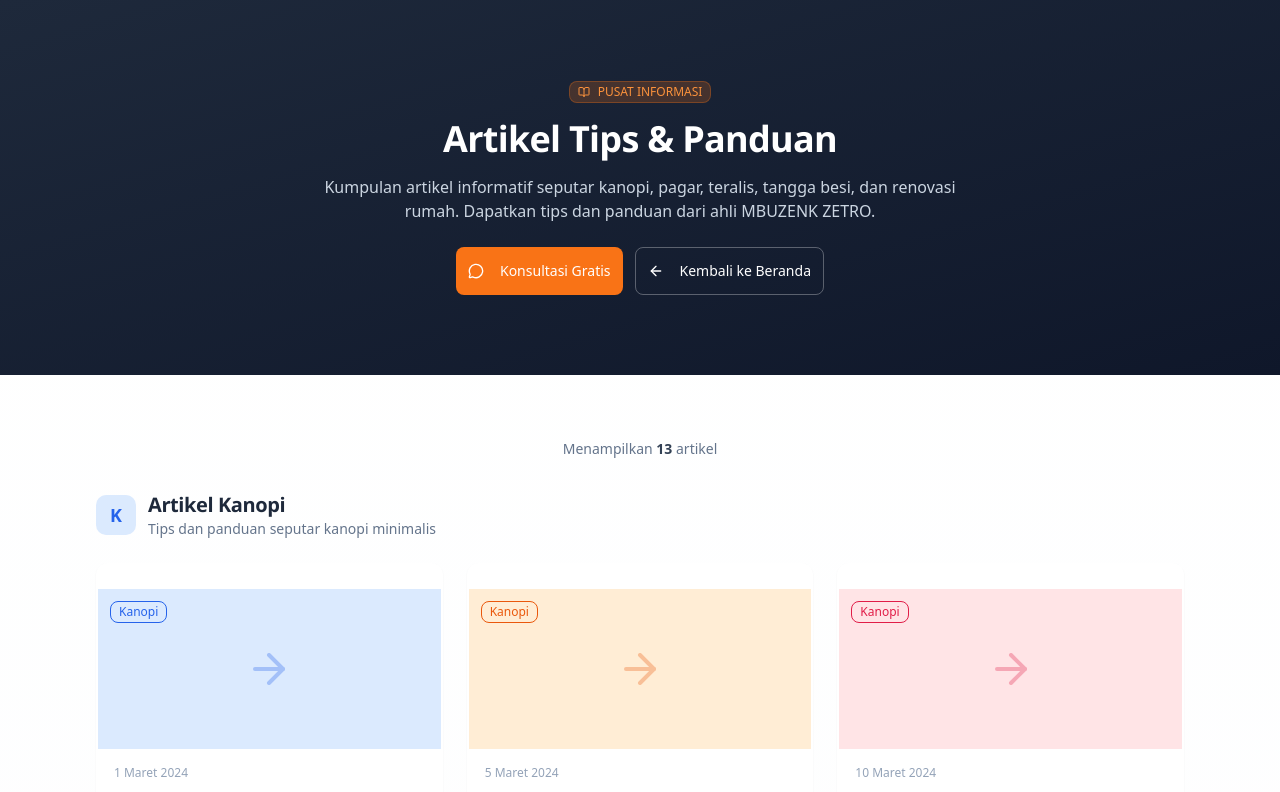
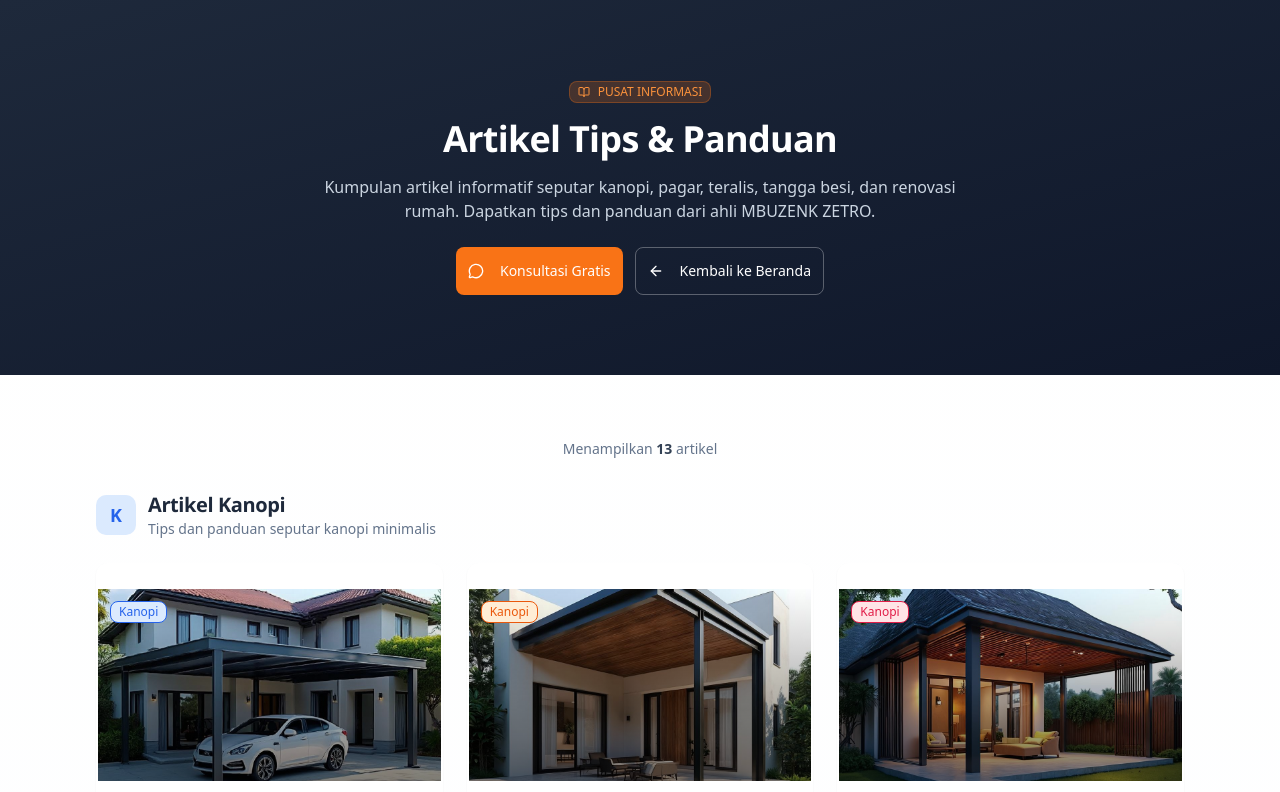
Before and after one commit to dwisetyabudi15581/mbuzenk, a Next.js app: page /artikel in a window 1280 px wide. Shown: the top 792 px of the page. Built offline with nearby package versions, Linux system fonts and the light colour scheme.

Commit message:
fix: Display article images on article listing page
- Update ArticleCard component to show actual article images
- Add Image component from Next.js with hover zoom effect
- Add gradient overlay for better text readability

```diff
--- a/src/components/ui/related-articles.tsx
+++ b/src/components/ui/related-articles.tsx
@@ -1,6 +1,7 @@
 'use client'
 
 import Link from 'next/link'
+import Image from 'next/image'
 import { Card, CardContent } from '@/components/ui/card'
 import { Badge } from '@/components/ui/badge'
 import { getRelatedArticles, ARTICLE_CATEGORIES, type ArticleType } from '@/lib/articles'
@@ -77,11 +78,18 @@ export function ArticleCard({ article }: { article: ArticleType }) {
 
   return (
     <Link href={`/artikel/${article.slug}`}>
-      <Card className={`h-full transition-all duration-300 hover:shadow-xl cursor-pointer border-2 border-transparent ${colors.border} group`}>
+      <Card className={`h-full transition-all duration-300 hover:shadow-xl cursor-pointer border-2 border-transparent ${colors.border} group overflow-hidden`}>
         <CardContent className="p-0">
-          {/* Image placeholder dengan gradient */}
-          <div className={`h-40 ${colors.bg} flex items-center justify-center relative overflow-hidden`}>
-            <ArrowRight className={`w-12 h-12 ${colors.text} opacity-30 group-hover:scale-110 transition-transform duration-300`} />
+          {/* Image */}
+          <div className="h-48 relative overflow-hidden">
+            <Image
+              src={article.image}
+              alt={article.title}
+              fill
+              className="object-cover group-hover:scale-105 transition-transform duration-500"
+              sizes="(max-width: 768px) 100vw, (max-width: 1200px) 50vw, 33vw"
+            />
+            <div className="absolute inset-0 bg-gradient-to-t from-black/50 to-transparent" />
             <Badge className={`absolute top-3 left-3 ${colors.bg} ${colors.text} border-current`}>
               {categoryLabel}
             </Badge>
@@ -92,7 +100,7 @@ export function ArticleCard({ article }: { article: ArticleType }) {
               <span>{new Date(article.date).toLocaleDateString('id-ID', { year: 'numeric', month: 'long', day: 'numeric' })}</span>
             </div>
 
-            <h3 className="font-bold text-slate-800 text-base mb-2 line-clamp-2 font-brand group-hover:text-blue-600 transition-colors">
+            <h3 className="font-bold text-slate-800 text-base mb-2 line-clamp-2 font-brand group-hover:text-orange-600 transition-colors">
               {article.title}
             </h3>
 
```
